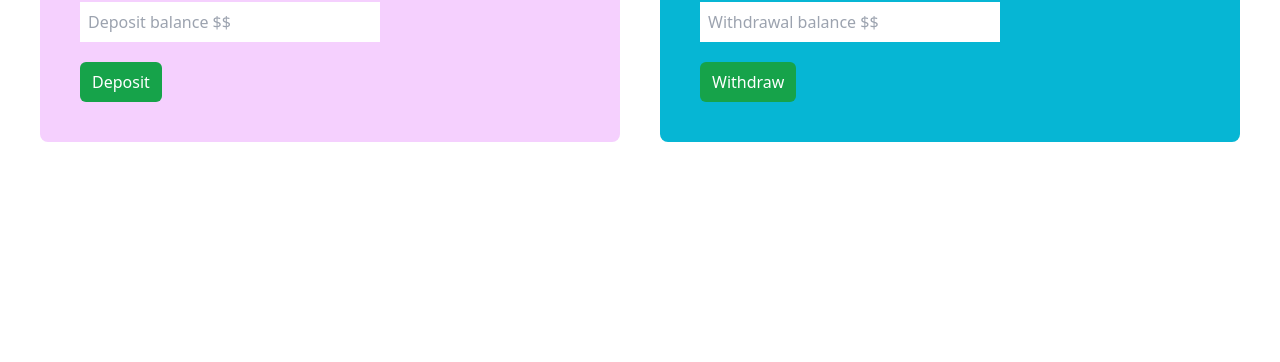
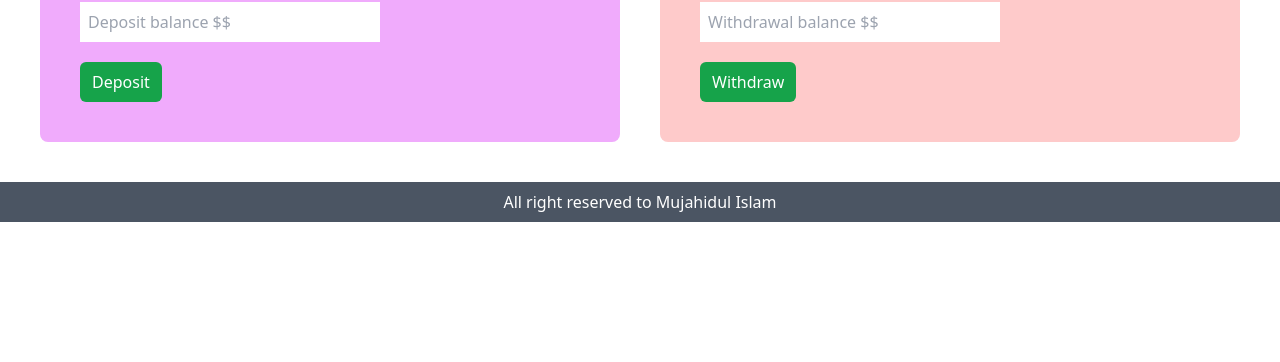
Before and after one commit to Mujahidul12628/Al-Islamia-Bank, a plain HTML site: page index.html in a window 1280 px wide. Shown: the part 438-800 px from the top of the page. Drawn offline with nearby package versions, Linux system fonts and the light colour scheme.

Commit message:
Deposit and footer added

```diff
--- a/index.html
+++ b/index.html
@@ -42,7 +42,7 @@
         </div>
 
         <div class="grid sm:grid-cols-1 md:grid-cols-2 gap-10 m-10">
-            <div class="bg-fuchsia-200 px-10 py-10 text-start rounded-lg">
+            <div class="bg-fuchsia-300 px-10 py-10 text-start rounded-lg">
                 <h1 class="text-white font-bold text-3xl">
                     Enter Deposit Amount</h1>
                 <input class="w-3/5 my-5 p-2" type="number" name="depositNum" id="depositInputAmount"
@@ -51,7 +51,7 @@
                     id="depositBtn">Deposit</button>
             </div>
 
-            <div class="bg-cyan-500 px-10 py-10 text-start rounded-lg">
+            <div class="bg-red-200 px-10 py-10 text-start rounded-lg">
                 <h1 class="text-white font-bold text-3xl">
                     Enter Withdraw Amount</h1>
                 <input class="w-3/5 my-5 p-2" type="number" name="depositNum" id="withdrawalAmount"
@@ -63,7 +63,12 @@
 
         </div>
 
+
     </main>
+
+    <footer>
+        <h1 class="text-center text-white bg-gray-600 p-2">All right reserved to Mujahidul Islam</h1>
+    </footer>
 
     <script src="scripts/script.js"></script>
 
```
